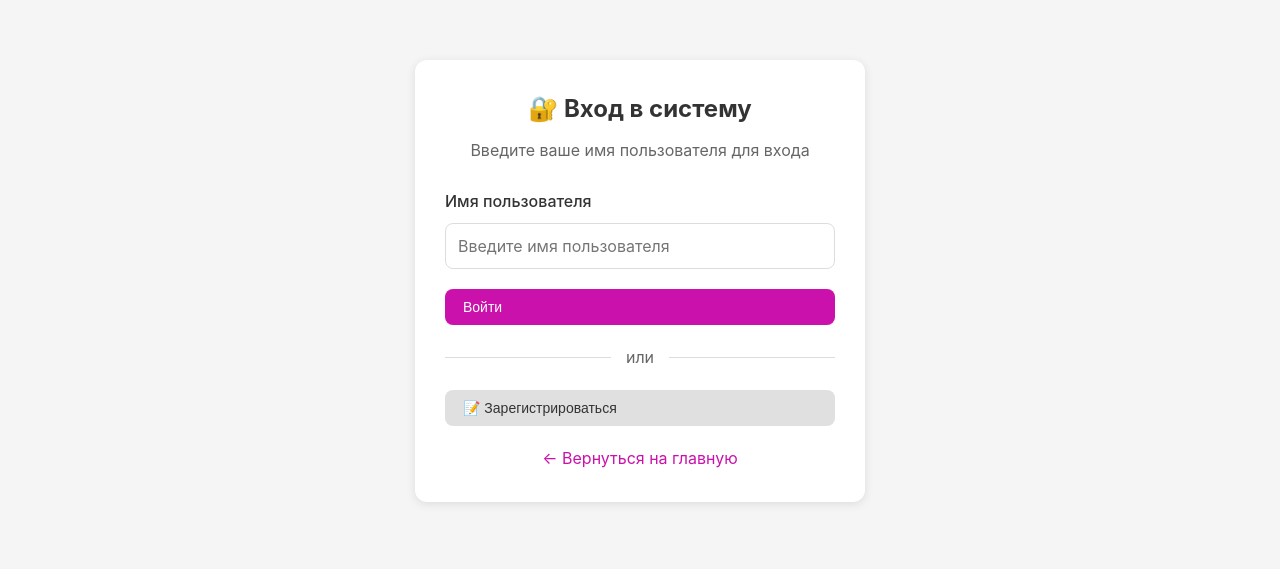
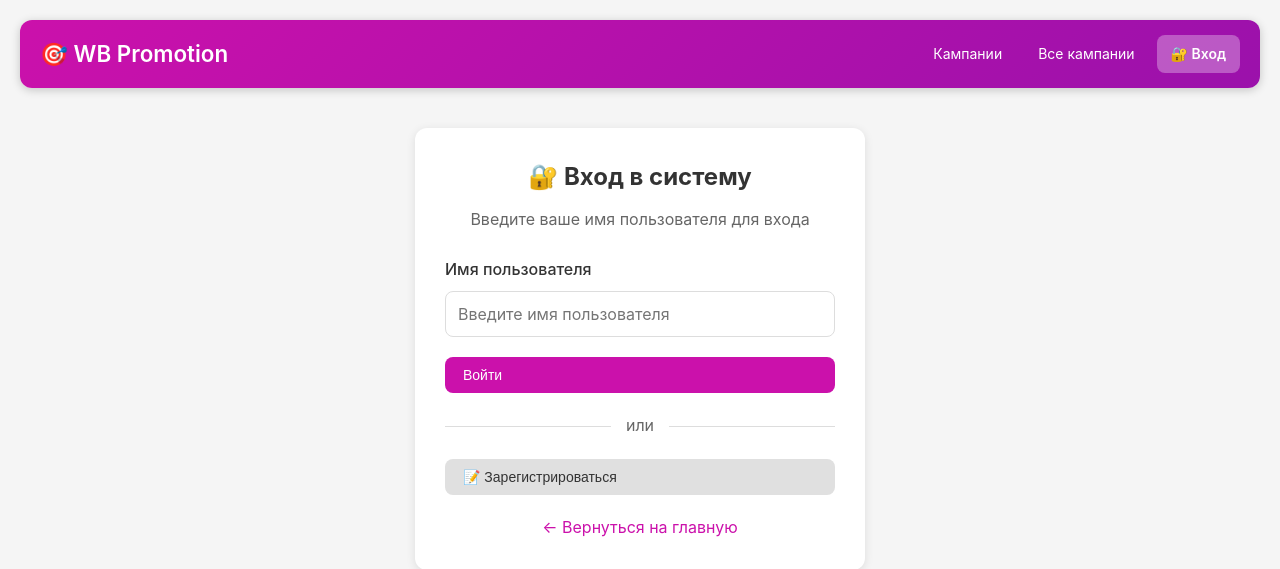
Before and after one commit to grackhack/FastAPiPromotion, a FastAPI app: page /login in a window 1280 px wide. Shown: the top 569 px of the page. Run offline with FastAPI, Linux system fonts and the light colour scheme; parts of the project's set-up code (start-up, migrations or seed data) failed here and were passed over.

Commit message:
feat: универсальное меню навигации на всех страницах

```diff
--- a/wb_promotion_app/static/css/style.css
+++ b/wb_promotion_app/static/css/style.css
@@ -2526,6 +2526,60 @@ body {
     border: 1px solid #2196f3;
 }
 
+/* Navbar component */
+.navbar {
+    background: linear-gradient(135deg, #cb11ab 0%, #9b11ab 100%);
+    color: white;
+    padding: 15px 20px;
+    border-radius: 12px;
+    margin-bottom: 20px;
+    display: flex;
+    justify-content: space-between;
+    align-items: center;
+    flex-wrap: wrap;
+    gap: 15px;
+    position: sticky;
+    top: 0;
+    z-index: 100;
+    box-shadow: 0 2px 10px rgba(0, 0, 0, 0.2);
+}
+
+.nav-brand a {
+    color: white;
+    text-decoration: none;
+    font-size: 1.4rem;
+    font-weight: 600;
+}
+
+.nav-brand a:hover {
+    opacity: 0.9;
+}
+
+.nav-links {
+    display: flex;
+    gap: 8px;
+    flex-wrap: wrap;
+}
+
+.nav-links .nav-link {
+    color: white;
+    text-decoration: none;
+    padding: 8px 14px;
+    border-radius: 8px;
+    transition: background-color 0.3s;
+    font-size: 14px;
+    white-space: nowrap;
+}
+
+.nav-links .nav-link:hover {
+    background-color: rgba(255, 255, 255, 0.2);
+}
+
+.nav-links .nav-link.active {
+    background-color: rgba(255, 255, 255, 0.3);
+    font-weight: 600;
+}
+
 /* User greeting in header */
 .user-greeting {
     display: flex;
@@ -2538,6 +2592,16 @@ body {
 }
 
 @media (max-width: 768px) {
+    .navbar {
+        padding: 12px 15px;
+    }
+    .nav-brand a {
+        font-size: 1.2rem;
+    }
+    .nav-links {
+        width: 100%;
+        justify-content: center;
+    }
     .user-greeting {
         width: 100%;
         justify-content: center;
--- /dev/null
+++ b/wb_promotion_app/templates/_nav.html
@@ -0,0 +1,20 @@
+<nav class="navbar">
+    <div class="nav-brand">
+        <a href="/">🎯 WB Promotion</a>
+    </div>
+    <div class="nav-links">
+        <a href="/" class="nav-link{% if current_page == 'index' %} active{% endif %}">Кампании</a>
+        <a href="/campaigns" class="nav-link{% if current_page == 'campaigns' %} active{% endif %}">Все кампании</a>
+        {% if is_authenticated %}
+        <a href="/profile" class="nav-link{% if current_page == 'profile' %} active{% endif %}">👤 Профиль</a>
+        <a href="/logout" class="nav-link">🚪 Выйти</a>
+        {% else %}
+        <a href="/login" class="nav-link{% if current_page == 'login' %} active{% endif %}">🔐 Вход</a>
+        {% endif %}
+    </div>
+    {% if is_authenticated and user %}
+    <div class="user-greeting">
+        👋 {{ user.username }}
+    </div>
+    {% endif %}
+</nav>
--- a/wb_promotion_app/templates/login.html
+++ b/wb_promotion_app/templates/login.html
@@ -8,6 +8,8 @@
 </head>
 <body>
     <div class="container">
+        {% include '_nav.html' %}
+
         <div class="auth-wrapper">
             <div class="auth-card">
                 <h1>🔐 Вход в систему</h1>
--- a/wb_promotion_app/web/campaigns.py
+++ b/wb_promotion_app/web/campaigns.py
@@ -56,6 +56,7 @@ async def campaigns_page(
         request=request,
         user=user,
         is_authenticated=user is not None,
+        current_page='index',
         campaigns_json=json.dumps(campaigns, cls=DateTimeEncoder) if campaigns else '[]',
         media_campaigns_json=json.dumps(media_campaigns, cls=DateTimeEncoder) if media_campaigns else '[]',
         error=error
@@ -87,6 +88,7 @@ async def all_campaigns_page(
         request=request,
         user=user,
         is_authenticated=user is not None,
+        current_page='campaigns',
         campaigns=campaigns,
         media_campaigns=media_campaigns,
         error=error
@@ -132,6 +134,8 @@ async def campaign_detail_page(
     return template.render(
         request=request,
         user=user,
+        is_authenticated=user is not None,
+        current_page='campaign_detail',
         campaign_json=json.dumps(campaign, cls=DateTimeEncoder) if campaign else '{}',
         campaign_id=campaign_id,
         campaign_data=campaign if campaign else {},
--- a/wb_promotion_app/web_auth.py
+++ b/wb_promotion_app/web_auth.py
@@ -25,7 +25,11 @@ class LoginRequest(BaseModel):
 async def login_page(request: Request):
     """Страница входа"""
     from . import main
-    return main.templates.get_template("login.html").render(request=request)
+    return main.templates.get_template("login.html").render(
+        request=request,
+        current_page='login',
+        is_authenticated=False
+    )
 
 
 @router.post("/auth/login")
@@ -174,4 +178,15 @@ async def profile_page(request: Request):
     if not session:
         return RedirectResponse(url="/login", status_code=303)
 
-    return main.templates.get_template("profile.html").render(request=request)
+    # Получаем пользователя
+    from sqlalchemy import select
+    from .models import User
+    stmt = select(User).where(User.id == session["user_id"], User.is_active == True)
+    user = main.get_db().execute(stmt).scalar_one_or_none()
+
+    return main.templates.get_template("profile.html").render(
+        request=request,
+        user=user,
+        is_authenticated=True,
+        current_page='profile'
+    )
```
Also changed, not shown: wb_promotion_app/templates/campaign-detail.html (+1 -10 lines), wb_promotion_app/templates/campaigns.html (+1 -36 lines), wb_promotion_app/templates/index.html (+1 -17 lines), wb_promotion_app/templates/minus-phrases.html (+1 -10 lines), wb_promotion_app/templates/profile.html (+1 -8 lines), wb_promotion_app/templates/stats-campaign.html (+1 -10 lines), wb_promotion_app/web/stats.py (+14 -0 lines).
